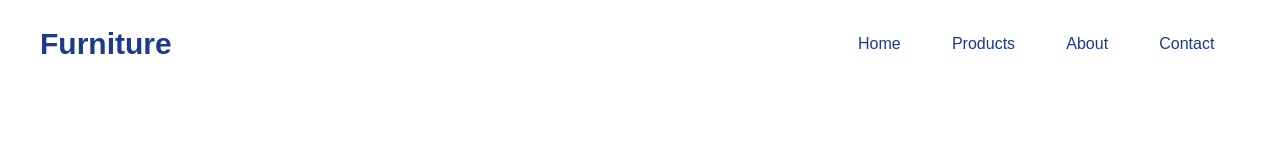
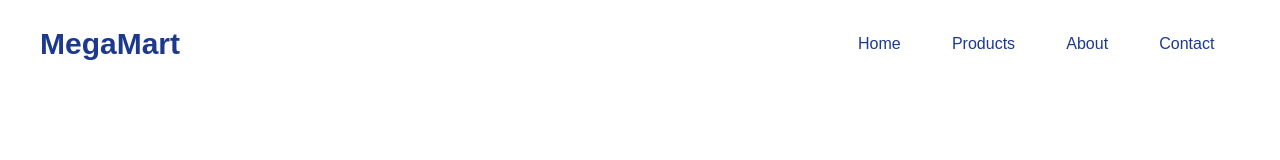
Before and after one commit to ebobic/E-Commerce, a Next.js app: page / in a window 1280 px wide. Shown: the top 160 px of the page. Built offline with nearby package versions, Linux system fonts and the light colour scheme.

Commit message:
Changed logo label

```diff
--- a/components/nav-bar.tsx
+++ b/components/nav-bar.tsx
@@ -5,7 +5,7 @@
     return (
         <nav className="breakout flex items-center justify-between">
             <Link href={"/"} className="flex gap-4 items-center justify-between">
-            <h2 className="text-3xl font-bold text-blue-900">Furniture</h2>
+            <h2 className="text-3xl font-bold text-blue-900">MegaMart</h2>
             </Link>
 
             <ul className="flex">
```
